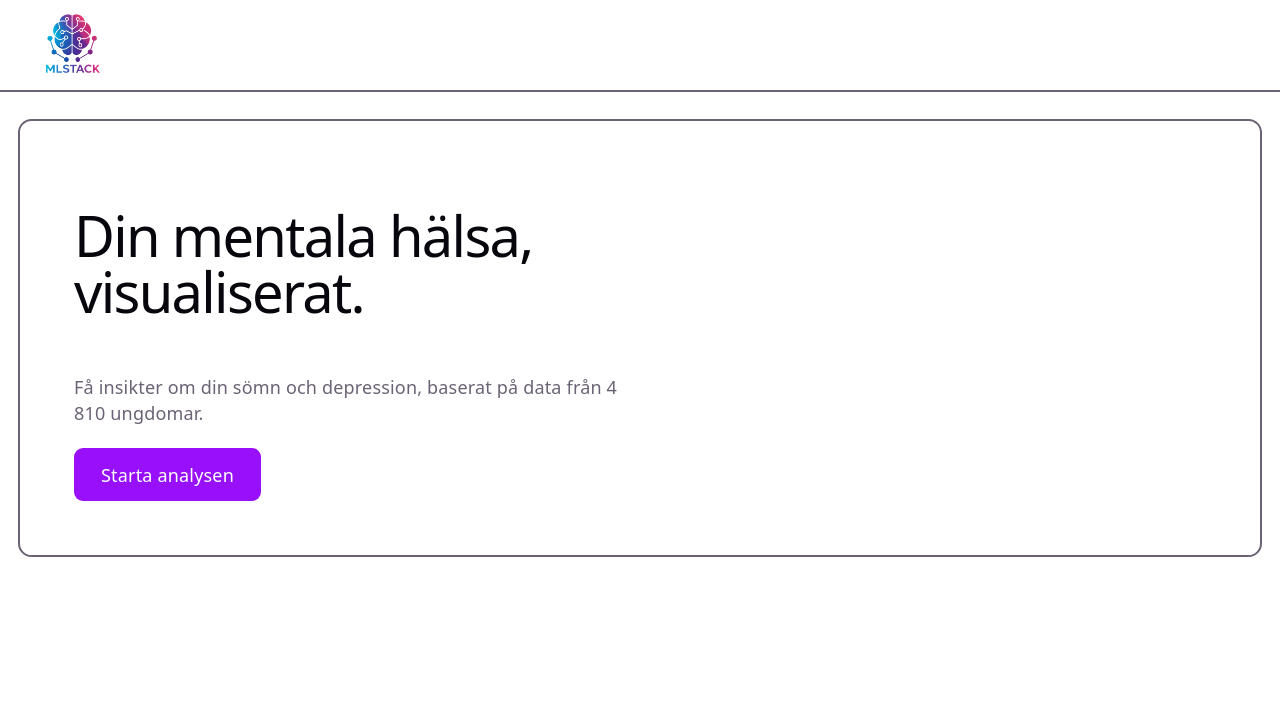
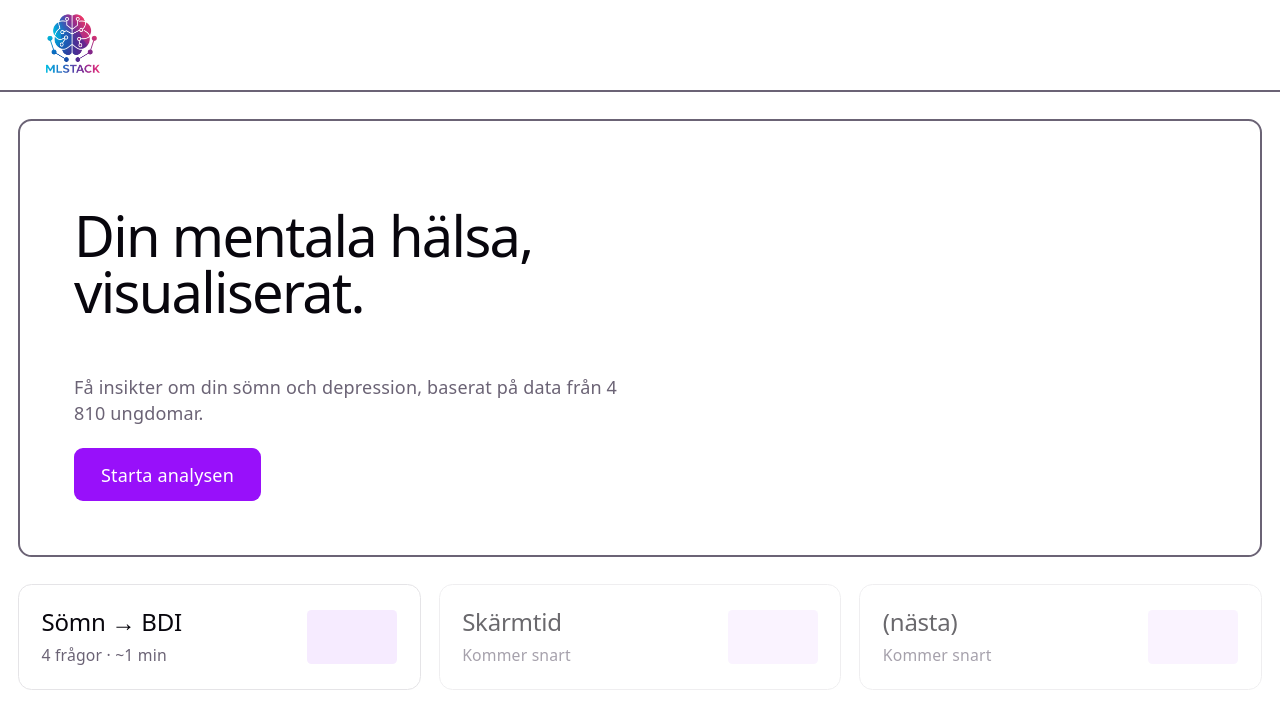
Before and after one commit to OscarWEdu/mlstackimp, a React (Vite) app: page / in a window 1280 px wide. Shown: the top 728 px of the page. Built offline with nearby package versions, Linux system fonts and the light colour scheme.

Commit message:
Add analysis section to homepage with interactive articles

```diff
--- a/src/pages/HomePage.tsx
+++ b/src/pages/HomePage.tsx
@@ -2,6 +2,13 @@ import { useNavigate } from "react-router-dom";
 
 export default function HomePage() {
 	const navigate = useNavigate();
+
+	const analyses = [
+	{ title: "Sömn → BDI", beskrivning: "4 frågor · ~1 min", path: "/stat1" },
+	{ title: "Skärmtid", beskrivning: "Kommer snart", path: null },
+	{ title: "(nästa)", beskrivning: "Kommer snart", path: null },
+];
+
 
 	return (
 		<div className="flex flex-col gap-6 py-6">
@@ -27,6 +34,25 @@ export default function HomePage() {
 		</div>
 		</section>
 
+		<section className="grid gap-4 sm:grid-cols-2 lg:grid-cols-3">
+			{analyses.map((a) => (
+					<article
+						key={a.title}
+						onClick={() => a.path && navigate(a.path)}
+						className={`flex items-center justify-between gap-4 rounded-xl border border-[var(--border)] p-5 ${
+							a.path ? "cursor-pointer hover:border-[var(--accent-border)]" : "opacity-60"
+						}`}
+					>
+						<div>
+							<h2 className="font-semibold text-[var(--text-h)]">{a.title}</h2>
+							<p className="text-sm">{a.beskrivning}</p>
+						</div>
+						<div className="h-12 w-20 shrink-0 rounded bg-[var(--accent-bg)]" />
+					</article>
+				))}
+
+		</section>
+
 		</div>
 
 	);
```
